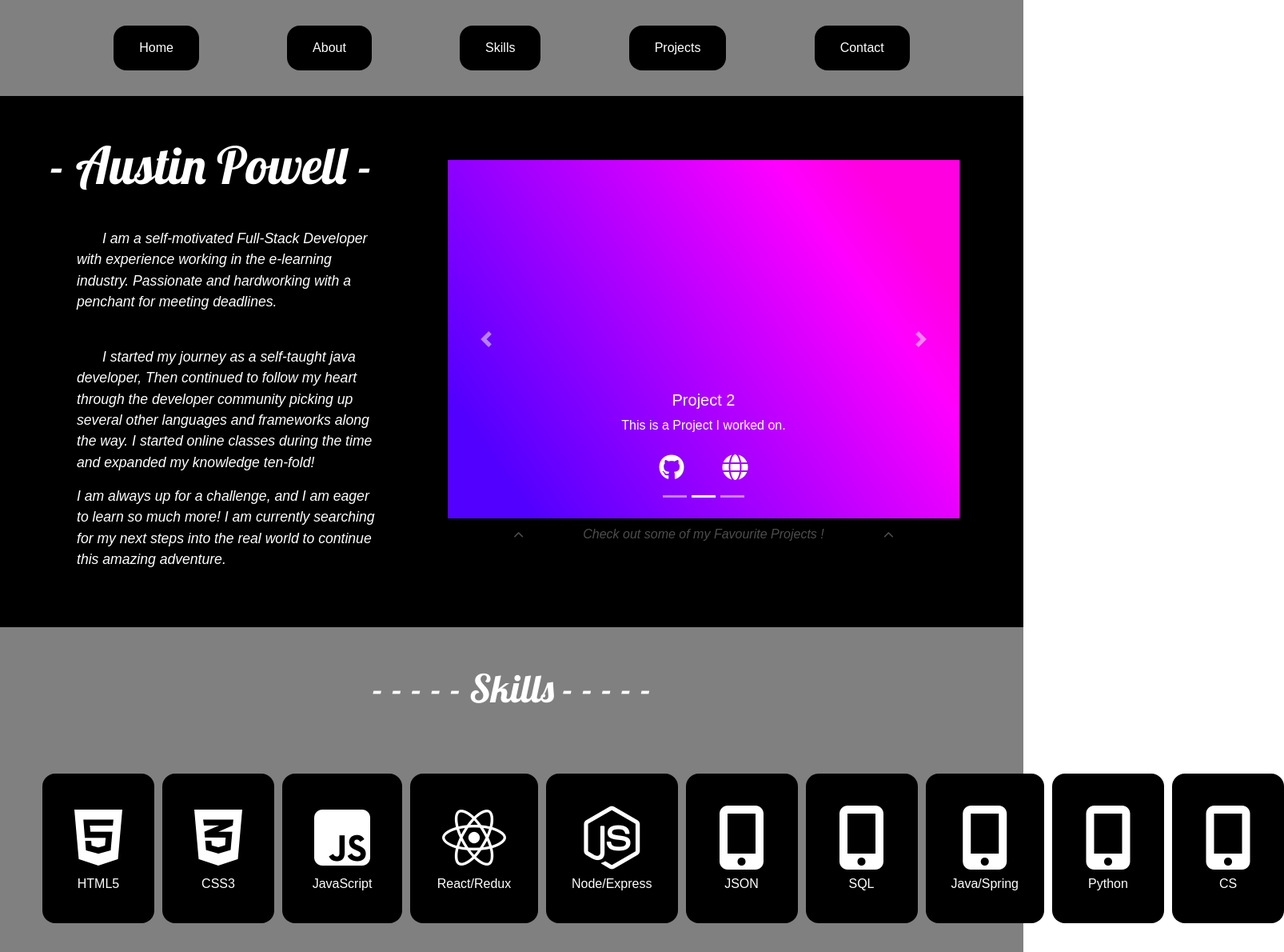
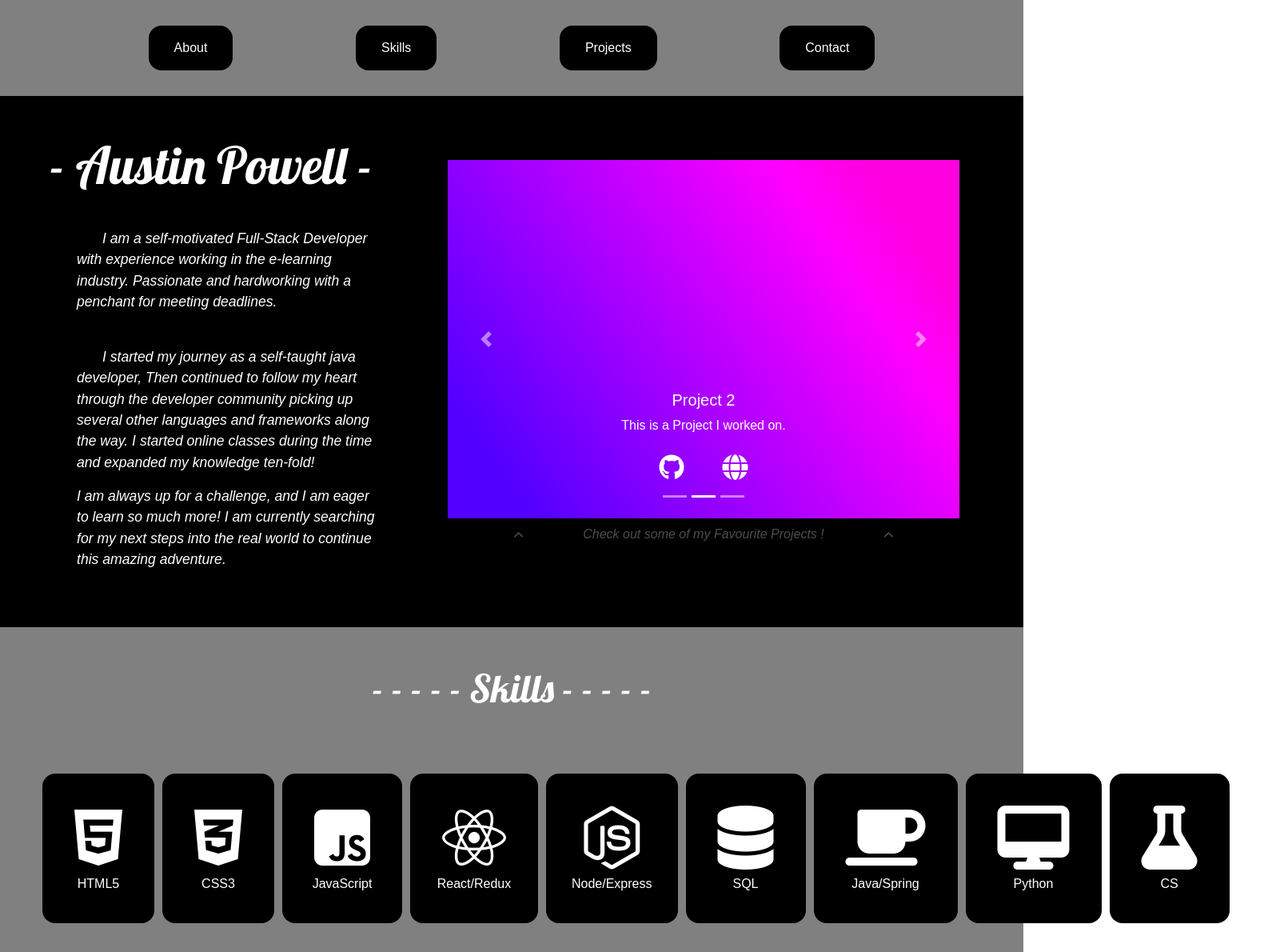
Before and after one commit to A-Powell/portfolio, a React (Create React App) app: page / in a window 1280 px wide. Shown: the top 1190 px of the page at 80% size, 1606 px wide, since content can reach past the window. Built offline with nearby package versions, Linux system fonts and the light colour scheme.

Commit message:
fixed skills, icons, some styling

```diff
--- a/src/components/footer/Footer.js
+++ b/src/components/footer/Footer.js
@@ -5,14 +5,14 @@ const Footer = () => {
   return (
     <div className="footer-holder">
       <div className="socials">
-        <div className="socialMedia">
+        <a href="https://github.com/A-Powell" className="socialMedia">
           <i class="fab fa-github q" />
           <p>Github</p>
-        </div>
-        <div className="socialMedia">
+        </a>
+        <a href="https://www.linkedin.com/in/apowellfsw/" className="socialMedia">
           <i class="fab fa-linkedin q" />
           <p>LinkedIn</p>
-        </div>
+        </a>
       </div>
       <div className="copy">
         <copyright>
--- a/src/components/footer/styles.css
+++ b/src/components/footer/styles.css
@@ -5,7 +5,7 @@
 }
 .socials {
   display: flex;
-  justify-content: space-evenly;
+  justify-content: center;
 }
 .qq {
   font-size: 1rem;
@@ -24,6 +24,7 @@ a {
   padding-bottom: 0;
   margin: 1rem;
   border-radius: 1rem;
+  text-decoration: none;
 }
 .socialMedia:hover {
   opacity: 0.7;
--- a/src/components/navbar/NavBar.js
+++ b/src/components/navbar/NavBar.js
@@ -5,19 +5,15 @@ const NavBar = () => {
   return (
     <div className="nav-holder">
       <div className="nav-links">
-        <a href="" className="nav-link">
-          <p>Home</p>
-        </a>
-
-        <a href="" className="nav-link">
+        <a href="#about" className="nav-link">
           <p>About</p>
         </a>
 
-        <a href="" className="nav-link">
+        <a href="#skills" className="nav-link">
           <p>Skills</p>
         </a>
 
-        <a href="" className="nav-link">
+        <a href="#projects" className="nav-link">
           <p>Projects</p>
         </a>
 
--- a/src/components/projects/Projects.js
+++ b/src/components/projects/Projects.js
@@ -3,7 +3,7 @@ import "./styles.css";
 
 const Projects = () => {
   return (
-    <div className="projects-holder">
+    <div className="projects-holder" id="projects">
       <h3 className="projects-title"> - - - - - Projects - - - - -</h3>
       <div className="projects">
         <div className="project">
--- a/src/components/skills/Skills.js
+++ b/src/components/skills/Skills.js
@@ -3,7 +3,7 @@ import "./styles.css";
 
 const Skills = () => {
   return (
-    <div className="skills-holder">
+    <div className="skills-holder" id="skills">
       <div>
         <h3 className="skills-title">- - - - - Skills - - - - -</h3>
       </div>
@@ -29,27 +29,22 @@ const Skills = () => {
           <h3> Node/Express </h3>
         </div>
         <div className="skill">
-          <i class="fas fa-mobile-alt" />
-          <h3> JSON</h3>
-
-        </div>
-        <div className="skill">
-          <i class="fas fa-mobile-alt" />
+          <i class="fa fa-database" />
           <h3> SQL</h3>
 
         </div>
         <div className="skill">
-          <i class="fas fa-mobile-alt" />
+          <i class="fa fa-coffee" />
           <h3> Java/Spring</h3>
 
         </div>
         <div className="skill">
-          <i class="fas fa-mobile-alt" />
+          <i class="fa fa-desktop" />
           <h3> Python</h3>
 
         </div>
         <div className="skill">
-          <i class="fas fa-mobile-alt" />
+          <i class="fa fa-flask" />
           <h3> CS</h3>
 
         </div>
--- a/src/components/top/Top.js
+++ b/src/components/top/Top.js
@@ -4,8 +4,8 @@ import Carousel from "./Carousel";
 
 const Top = () => {
   return (
-    <div className="header">
-      <div className="top-flex">
+    <div className="header" id="about">
+      <div className="top-flex" >
         <h1 className="title"> - Austin Powell - </h1>
         <p className="bio">
           <p>
```
